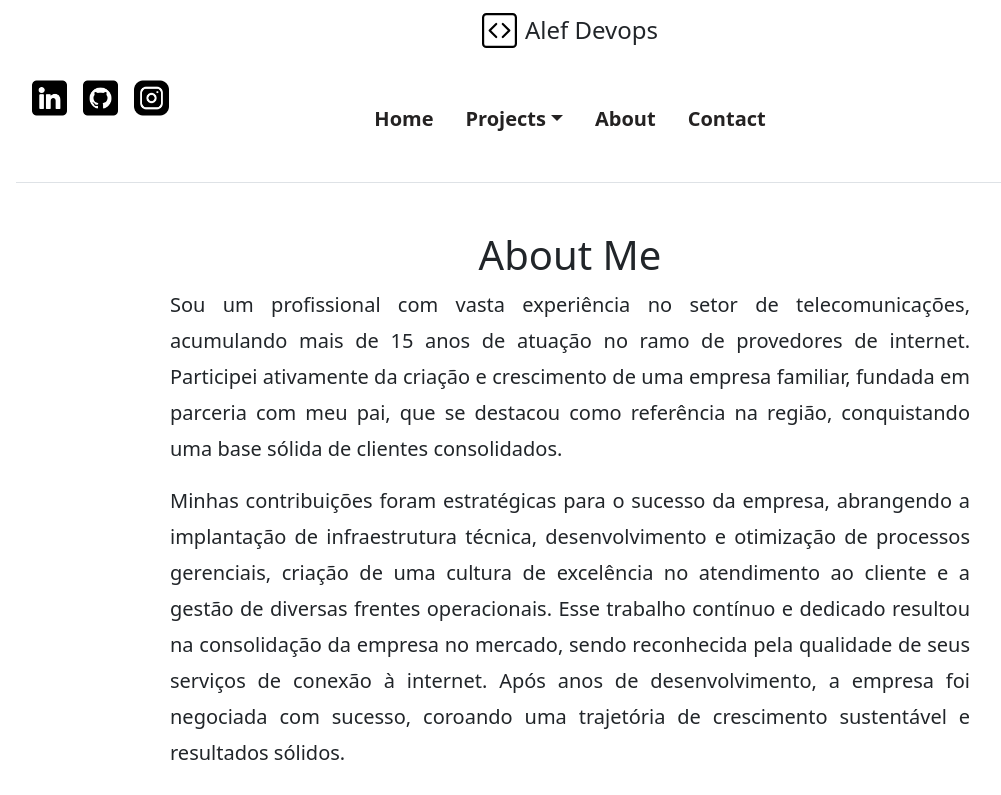
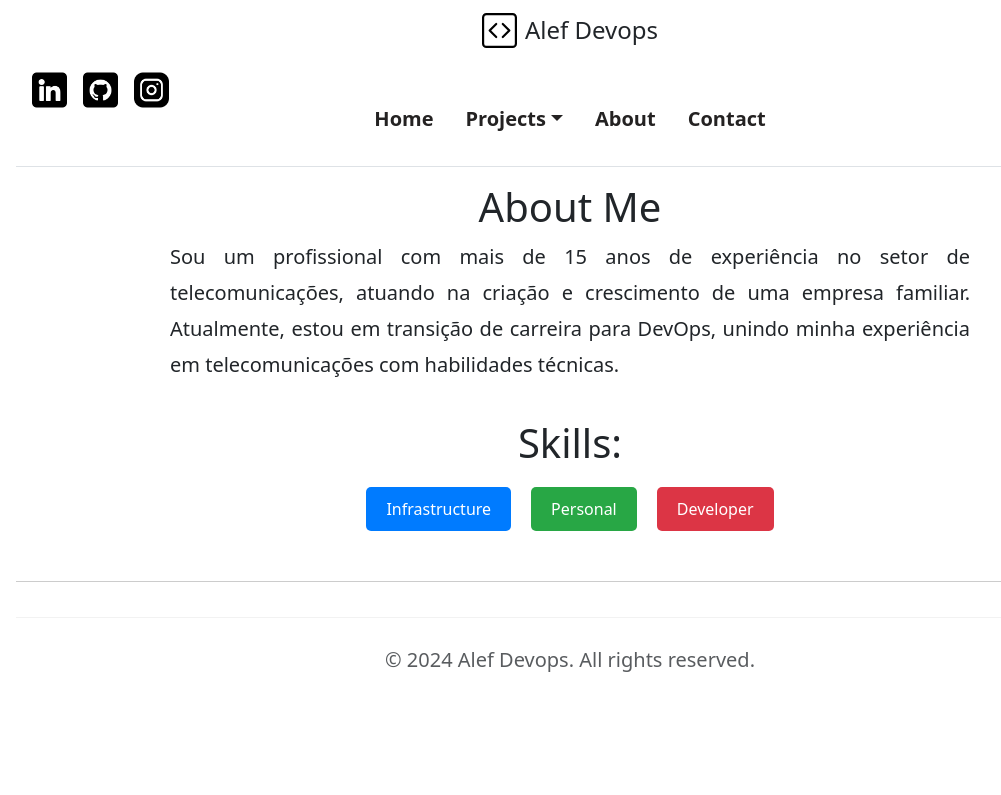
Before and after one commit to ABabayaga/AlefDevopsWeb, a Next.js app: page /about in a window 1280 px wide. Shown: the top 795 px of the page, without its empty margins (70-1071 px from the left). Built offline with nearby package versions, Linux system fonts and the light colour scheme.

Commit message:
updateaddmodalabout

```diff
--- a/package.json
+++ b/package.json
@@ -24,6 +24,7 @@
     "react": "^18.3.1",
     "react-bootstrap": "^2.10.5",
     "react-dom": "^18.3.1",
+    "react-icons": "^5.4.0",
     "react-router-dom": "^7.1.1",
     "typescript": "^5.6.2"
   },
--- a/src/components/Footer.tsx
+++ b/src/components/Footer.tsx
@@ -1,6 +1,6 @@
 const Footer: React.FC = () => {
   return (
-    <footer>
+    <footer style={{ marginTop: "30px", textAlign: "center" }}>
       <hr className="mt-5 mb-4" />
       <p className="text-muted center ">
       © 2024 Alef Devops. All rights reserved.
--- a/src/components/Header.tsx
+++ b/src/components/Header.tsx
@@ -4,7 +4,7 @@ import Dropdown from "react-bootstrap/Dropdown";
 
 const Header: React.FC = () => {
   return (
-    <header className="d-flex flex-column align-items-center pb-3 mb-5 border-bottom position-relative" style={{ marginTop: "-35px" }}>
+    <header className="d-flex flex-column align-items-center mb-3 border-bottom position-relative" style={{ marginTop: "-35px" }}>
       {/* Icons Section */}
       <div className="position-absolute start-0 top-50 translate-middle-y d-flex ps-3">
         <a href="https://www.linkedin.com/in/alef-rodrigues-96768671/" target="_blank" className="text-dark me-3" rel="noopener noreferrer">
--- a/src/pages/about.tsx
+++ b/src/pages/about.tsx
@@ -1,9 +1,19 @@
+import { useState } from "react";
 import Head from "next/head";
 import Container from "react-bootstrap/Container";
 import Footer from "@/components/Footer";
 import Header from "@/components/Header";
+import { FaTimes } from "react-icons/fa"; // Ícone de fechar (React Icons)
+
+type ModalType = "infrastructure" | "personal" | "developer" | null;
 
 const About = () => {
+    const [activeModal, setActiveModal] = useState<ModalType>(null);
+
+    const toggleModal = (modal: ModalType) => {
+        setActiveModal((prev) => (prev === modal ? null : modal));
+    };
+
     return (
         <>
             <Head>
@@ -26,19 +36,76 @@ const About = () => {
                 >
                     <h1>About Me</h1>
                     <p>
-                        Sou um profissional com vasta experiência no setor de telecomunicações, acumulando mais de 15 anos de atuação no ramo de provedores de internet. Participei ativamente da criação e crescimento de uma empresa familiar, fundada em parceria com meu pai, que se destacou como referência na região, conquistando uma base sólida de clientes consolidados.
-                    </p>
-                    <p>
-                        Minhas contribuições foram estratégicas para o sucesso da empresa, abrangendo a implantação de infraestrutura técnica, desenvolvimento e otimização de processos gerenciais, criação de uma cultura de excelência no atendimento ao cliente e a gestão de diversas frentes operacionais. Esse trabalho contínuo e dedicado resultou na consolidação da empresa no mercado, sendo reconhecida pela qualidade de seus serviços de conexão à internet. Após anos de desenvolvimento, a empresa foi negociada com sucesso, coroando uma trajetória de crescimento sustentável e resultados sólidos.
-                    </p>
-                    <p>
-                        Sempre tive um interesse natural por programação, e atualmente estou em transição de carreira para a área de DevOps. Levo comigo a ampla experiência adquirida em minha trajetória no setor de telecomunicações, que me proporciona uma base sólida para agregar valor nesse novo caminho, unindo habilidades técnicas, visão estratégica e foco em excelência operacional.
+                        Sou um profissional com mais de 15 anos de experiência no setor de telecomunicações, atuando na criação e crescimento de uma empresa
+                        familiar. Atualmente, estou em transição de carreira para DevOps, unindo minha experiência em telecomunicações com habilidades técnicas.
                     </p>
                 </div>
 
-                <div style={{ textAlign: "left", marginTop: "20px" }}>
-                    <h3 style={{ textAlign: "center", marginBottom: "20px" }}>Skills</h3>
-                    <h4 style={{ textDecoration: "underline" }}>Redes e Conectividade</h4>
+                <div style={{ textAlign: "center", margin: "20px 0" }}>
+                    <h1>Skills:</h1>
+                </div>
+
+                {/* Botões lado a lado */}
+                <div
+                    style={{
+                        display: "flex",
+                        justifyContent: "center",
+                        gap: "20px",
+                        marginBottom: "50px",
+                    }}
+                >
+                    <button
+                        onClick={() => toggleModal("infrastructure")}
+                        style={{
+                            padding: "10px 20px",
+                            fontSize: "16px",
+                            cursor: "pointer",
+                            border: "none",
+                            backgroundColor: "#007bff",
+                            color: "white",
+                            borderRadius: "5px",
+                        }}
+                    >
+                        Infrastructure
+                    </button>
+                    <button
+                        onClick={() => toggleModal("personal")}
+                        style={{
+                            padding: "10px 20px",
+                            fontSize: "16px",
+                            cursor: "pointer",
+                            border: "none",
+                            backgroundColor: "#28a745",
+                            color: "white",
+                            borderRadius: "5px",
+                        }}
+                    >
+                        Personal
+                    </button>
+                    <button
+                        onClick={() => toggleModal("developer")}
+                        style={{
+                            padding: "10px 20px",
+                            fontSize: "16px",
+                            cursor: "pointer",
+                            border: "none",
+                            backgroundColor: "#dc3545",
+                            color: "white",
+                            borderRadius: "5px",
+                        }}
+                    >
+                        Developer
+                    </button>
+                </div>
+
+                {/* Modal: Infrastructure */}
+                {activeModal === "infrastructure" && (
+                    <div style={styles.modalOverlay}>
+                        <div style={styles.modalContent}>
+                            <div style={styles.closeIcon} onClick={() => toggleModal(null)}>
+                                <FaTimes />
+                            </div>
+                            <h4>Redes e Conectividade</h4>
                             <ul>
                                 <li><b>Configuração de Redes:</b> Implementação e gerenciamento de redes locais (LAN), redes de longa distância (WAN) e redes sem fio.</li>
                                 <li><b>Segurança de Redes:</b> Firewalls, VPNs, IDS/IPS e políticas de segurança.</li>
@@ -46,38 +113,130 @@ const About = () => {
                                 <li><b>Protocolo de Comunicação:</b> Conhecimento de TCP/IP, VLANs, DNS, DHCP, HTTP/HTTPS.</li>
                                 <li><b>Balanceamento de Carga:</b> Configuração para otimizar a distribuição de tráfego.</li>
                             </ul>
-                    <h4 style={{ textDecoration: "underline" }}>Gerenciamento de Servidores</h4>
+
+                            <h4>Gerenciamento de Servidores</h4>
                             <ul>
                                 <li><b>Sistemas Operacionais:</b> Experiência em Windows Server e Linux.</li>
                                 <li><b>Virtualização:</b> Uso de ferramentas como VMware.</li>
                             </ul>
-                    <h4 style={{ textDecoration: "underline" }}>Armazenamento</h4>
+
+                            <h4>Armazenamento</h4>
                             <ul>
                                 <li><b>Backup e Recuperação:</b> Implementação de políticas de backup e planos de recuperação.</li>
                             </ul>
-                    <h4 style={{ textDecoration: "underline" }}>Segurança da Informação</h4>
+
+                            <h4>Segurança da Informação</h4>
                             <ul>
                                 <li><b>Gestão de Acessos:</b> Controle de acesso VPN.</li>
                                 <li><b>Hardening de Sistemas:</b> Aumentar a segurança de servidores, dispositivos e infraestrutura.</li>
                                 <li><b>Trabalho conjunto com autoridades:</b> Fornecimento de dados sensíveis e cooperação com solicitações judiciais.</li>
                             </ul>
-                    <h4 style={{ textDecoration: "underline" }}>Monitoramento e Diagnóstico</h4>
+
+                            <h4>Monitoramento e Diagnóstico</h4>
                             <ul>
                                 <li><b>Ferramentas de Monitoramento:</b> Zabbix, Grafana, Smokeping.</li>
                                 <li><b>Análise de Logs:</b> Servidor de logs.</li>
                                 <li><b>Resolução de Problemas:</b> Diagnóstico de falhas de sistemas e redes.</li>
                             </ul>
-                    <h4 style={{ textDecoration: "underline" }}>Design e Arquitetura de Infraestrutura</h4>
+
+                            <h4>Fibra Óptica</h4>
+                            <ul>
+                                <li><b>Equipamentos:</b> OLTs, Access Points, Routers, Switchs, OTDR, Powermeter, Máquina de fusão.</li>
+                                <li><b>Vendors:</b> FiberHome e Nokia.</li>
+                                <li><b>Protocolos:</b> GPON, FTTH, FTTB, Lant2Lan.</li>
+                            </ul>
+
+                            <h4>Redes Wireless</h4>
+                            <ul>
+                                <li><b>Equipamentos:</b> Access Points, Routers, Switchs.</li>
+                                <li><b>Vendors:</b> Mikrotik, FiberHome, Nokia, Ubiquiti, Cisco, TP-Link.</li>
+                                <li><b>Protocolos:</b> 802.11n, 802.11ac.</li>
+                                <li><b>Topologias:</b> Backbone, Backhaul e POPs.</li>
+                            </ul>
+
+                            <h4>Design e Arquitetura de Infraestrutura</h4>
                             <ul>
                                 <li><b>Planejamento de Capacidade:</b> Garantir que a infraestrutura possa lidar com o crescimento.</li>
                                 <li><b>Desenho de Topologias:</b> Projetar a estrutura lógica e física de redes e sistemas.</li>
                                 <li><b>Alta Disponibilidade (HA):</b> Soluções que evitam downtime (links alternativos, nobreaks, banco de baterias).</li>
                             </ul>
+
+                            <h4>Conhecimento de Hardware</h4>
+                            <ul>
+                                <li><b>Equipamentos de Rede:</b> Switches, roteadores, access points.</li>
+                                <li><b>Servidores Físicos:</b> Instalação e manutenção de hardware.</li>
+                                <li><b>Data Centers:</b> Gerenciamento de racks indoor e outdoor, CPD, POPs.</li>
+                            </ul>
                         </div>
+                    </div>
+                )}
+
+
+                {/* Modal: Personal */}
+                {activeModal === "personal" && (
+                    <div style={styles.modalOverlay}>
+                        <div style={styles.modalContent}>
+                            <div style={styles.closeIcon} onClick={() => toggleModal(null)}>
+                                <FaTimes />
+                            </div>
+                            <h3>Personal Skills</h3>
+                            <p>Detalhes sobre habilidades pessoais...</p>
+                        </div>
+                    </div>
+                )}
+
+                {/* Modal: Developer */}
+                {activeModal === "developer" && (
+                    <div style={styles.modalOverlay}>
+                        <div style={styles.modalContent}>
+                            <div style={styles.closeIcon} onClick={() => toggleModal(null)}>
+                                <FaTimes />
+                            </div>
+                            <h3>Developer Skills</h3>
+                            <p>Detalhes sobre habilidades de desenvolvimento...</p>
+                        </div>
+                    </div>
+                )}
+
                 <Footer />
             </Container>
         </>
     );
 };
 
+const styles: { [key: string]: React.CSSProperties } = {
+    modalOverlay: {
+        position: "fixed",
+        top: 0,
+        left: 0,
+        width: "100%",
+        height: "100%",
+        backgroundColor: "rgba(0, 0, 0, 0.5)",
+        display: "flex",
+        justifyContent: "center",
+        alignItems: "center",
+        zIndex: 1000,
+    },
+    modalContent: {
+        backgroundColor: "white",
+        padding: "20px",
+        borderRadius: "10px",
+        width: "90%",
+        maxWidth: "800px",
+        textAlign: "left",
+        boxShadow: "0 2px 10px rgba(0, 0, 0, 0.1)",
+        maxHeight: "80%",
+        overflowY: "auto",
+        position: "relative",
+    },
+    closeIcon: {
+        position: "absolute",
+        top: "10px",
+        right: "10px",
+        cursor: "pointer",
+        fontSize: "20px",
+        color: "black",
+    },
+};
+
 export default About;
```
Also changed, not shown: 1 other file (tests, documents, lock files or other folders). Lines whose indentation alone changed are shown as unchanged.
